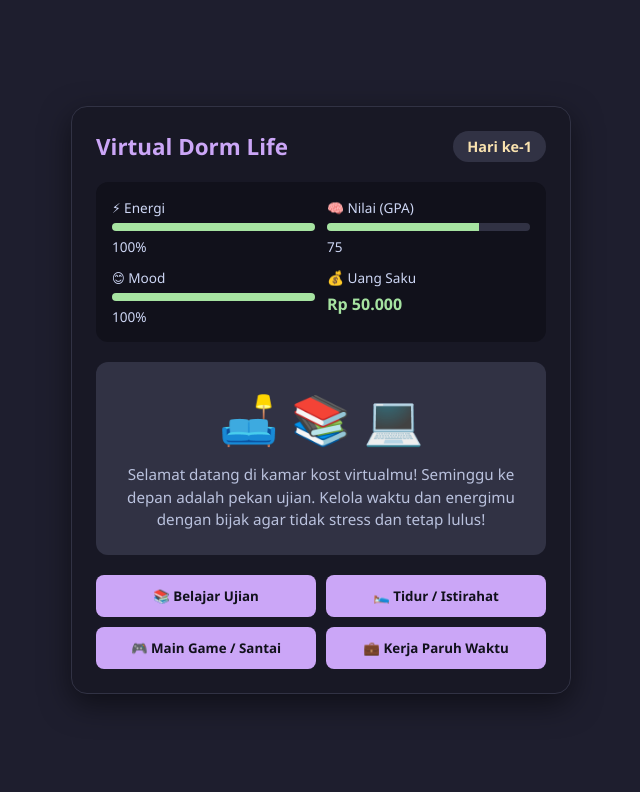
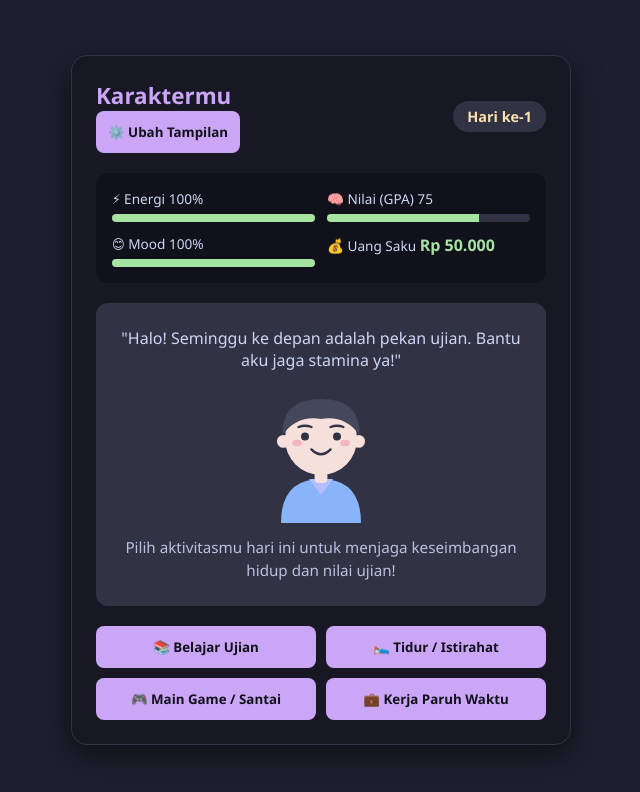
Before and after one commit to chsycntkaaa/game-virtual-sederhana, a plain HTML site: page index.html in a window 1280 px wide. Shown: the whole page, without its empty margins (319-959 px from the left). Drawn offline with Linux system fonts and the light colour scheme.

Commit message:
Fix HTML structure and update character customization

```diff
--- a/index.html
+++ b/index.html
@@ -1,47 +1,107 @@
-<!DOCTYPE1 html>
+<!DOCTYPE html>
 <html lang="id">
 <head>
     <meta charset="UTF-8">
     <meta name="viewport" content="width=device-width, initial-scale=1.0">
-    <title>Virtual Dormitory Life</title>
+    <title>Virtual Dorm Life - Character Edition</title>
     <link rel="stylesheet" href="style.css">
 </head>
 <body>
     <div class="game-container">
         <!-- Header & Info Hari -->
         <header>
-            <h1>Virtual Dorm Life</h1>
+            <div class="profile-info">
+                <h1 id="char-name-display">Karaktermu</h1>
+                <button class="btn-customize" onclick="openCustomizeModal()">⚙️ Ubah Tampilan</button>
+            </div>
             <div id="day-display" class="day-badge">Hari ke-1</div>
         </header>
 
-        <!-- Panel Status / Statistik Karakter -->
+        <!-- Panel Status / Statistik -->
         <section class="stats-panel">
             <div class="stat-item">
+                <div class="stat-header">
                     <span>⚡ Energi</span>
-                <div class="progress-bar"><div id="energy-bar" class="fill"></div></div>
                     <span id="energy-val">100%</span>
                 </div>
+                <div class="progress-bar"><div id="energy-bar" class="fill fill-energy"></div></div>
+            </div>
             <div class="stat-item">
+                <div class="stat-header">
                     <span>🧠 Nilai (GPA)</span>
-                <div class="progress-bar"><div id="grades-bar" class="fill"></div></div>
                     <span id="grades-val">75</span>
                 </div>
+                <div class="progress-bar"><div id="grades-bar" class="fill fill-grades"></div></div>
+            </div>
             <div class="stat-item">
+                <div class="stat-header">
                     <span>😊 Mood</span>
-                <div class="progress-bar"><div id="mood-bar" class="fill"></div></div>
                     <span id="mood-val">100%</span>
                 </div>
+                <div class="progress-bar"><div id="mood-bar" class="fill fill-mood"></div></div>
+            </div>
             <div class="stat-item">
+                <div class="stat-header">
                     <span>💰 Uang Saku</span>
                     <span id="money-val" class="money-text">Rp 50.000</span>
                 </div>
+            </div>
         </section>
 
-        <!-- Area Narasi & Kamar Virtual -->
+        <!-- Area Visual Karakter & Narasi -->
         <main class="game-body">
             <div class="room-screen">
-                <div id="room-avatar">🛋️ 📚 💻</div>
-                <p id="story-text">Selamat datang di kamar kost virtualmu! Seminggu ke depan adalah pekan ujian. Kelola waktu dan energimu dengan bijak agar tidak stress dan tetap lulus!</p>
+                <!-- Balon Dialog Karakter -->
+                <div class="speech-bubble" id="speech-bubble">
+                    "Halo! Seminggu ke depan adalah pekan ujian. Bantu aku jaga stamina ya!"
+                </div>
+
+                <!-- SVG Visual Avatar Dinamis -->
+                <div class="character-box" onclick="triggerCharTalk()">
+                    <svg id="character-svg" viewBox="0 0 200 200" width="160" height="160">
+                        <!-- Badan & Baju -->
+                        <path id="svg-shirt" d="M 50 190 Q 50 135 100 135 Q 150 135 150 190 Z" fill="#89b4fa" />
+                        <path d="M 85 135 L 100 155 L 115 135 Z" fill="#b4befe" />
+
+                        <!-- Kepala & Leher -->
+                        <rect x="92" y="120" width="16" height="20" fill="#f5e0dc" rx="5" />
+                        <circle cx="100" cy="85" r="45" fill="#f5e0dc" />
+
+                        <!-- Telinga -->
+                        <circle cx="53" cy="88" r="8" fill="#f5e0dc" />
+                        <circle cx="147" cy="88" r="8" fill="#f5e0dc" />
+
+                        <!-- Rambut (Dapat Diubah) -->
+                        <path id="svg-hair" d="M 52 80 Q 50 35 100 35 Q 150 35 148 80 Q 130 55 100 60 Q 70 55 52 80 Z" fill="#45475a" />
+
+                        <!-- Wajah (Mata, Alis, Mulut) -->
+                        <g id="svg-face-features">
+                            <!-- Alis -->
+                            <path id="eyebrow-l" d="M 72 70 Q 80 67 88 70" stroke="#313244" stroke-width="3" stroke-linecap="round" fill="none"/>
+                            <path id="eyebrow-r" d="M 112 70 Q 120 67 128 70" stroke="#313244" stroke-width="3" stroke-linecap="round" fill="none"/>
+                            <!-- Mata -->
+                            <circle id="eye-l" cx="80" cy="82" r="5" fill="#313244" />
+                            <circle id="eye-r" cx="120" cy="82" r="5" fill="#313244" />
+                            <!-- Pipi Merah -->
+                            <ellipse cx="70" cy="90" rx="6" ry="4" fill="#f38ba8" opacity="0.5" />
+                            <ellipse cx="130" cy="90" rx="6" ry="4" fill="#f38ba8" opacity="0.5" />
+                            <!-- Mulut -->
+                            <path id="svg-mouth" d="M 88 98 Q 100 110 112 98" stroke="#313244" stroke-width="3" stroke-linecap="round" fill="none" />
+                        </g>
+
+                        <!-- Aksesoris Kacamata (Dapat Dinyalakan) -->
+                        <g id="svg-glasses" class="hidden">
+                            <rect x="66" y="74" width="28" height="18" rx="4" fill="none" stroke="#11111b" stroke-width="3"/>
+                            <rect x="106" y="74" width="28" height="18" rx="4" fill="none" stroke="#11111b" stroke-width="3"/>
+                            <line x1="94" y1="82" x2="106" y2="82" stroke="#11111b" stroke-width="3"/>
+                        </g>
+
+                        <!-- Efek Status Status Overhead (Stres / Lelah) -->
+                        <text id="status-icon" x="140" y="55" font-size="22" class="hidden">💬</text>
+                    </svg>
+                </div>
+
+                <p id="story-text">Pilih aktivitasmu hari ini untuk menjaga keseimbangan hidup dan nilai ujian!</p>
             </div>
 
             <!-- Tombol Aksi Player -->
@@ -53,11 +113,46 @@
             </div>
         </main>
 
-        <!-- Modal Game Over / Reset -->
-        <div id="modal-overlay" class="hidden">
+        <!-- Modal Kustomisasi Karakter -->
+        <div id="customize-modal" class="modal-overlay hidden">
+            <div class="modal-content">
+                <h2>Kustomisasi Karakter</h2>
+
+                <div class="form-group">
+                    <label for="input-name">Nama Karakter:</label>
+                    <input type="text" id="input-name" value="Budi" maxlength="12">
+                </div>
+
+                <div class="form-group">
+                    <label>Gaya Rambut:</label>
+                    <select id="select-hair" onchange="previewCharacter()">
+                        <option value="short">Rapi / Short Cut</option>
+                        <option value="wavy">Poni / Wavy</option>
+                        <option value="bun">Sanggul / Top Bun</option>
+                    </select>
+                </div>
+
+                <div class="form-group">
+                    <label>Warna Baju:</label>
+                    <input type="color" id="input-shirt-color" value="#89b4fa" onchange="previewCharacter()">
+                </div>
+
+                <div class="form-group checkbox-group">
+                    <input type="checkbox" id="check-glasses" onchange="previewCharacter()">
+                    <label for="check-glasses">Pakai Kacamata</label>
+                </div>
+
+                <div class="modal-actions">
+                    <button onclick="saveCustomization()">Simpan ✨</button>
+                </div>
+            </div>
+        </div>
+
+        <!-- Modal Game Over / End Game -->
+        <div id="modal-overlay" class="modal-overlay hidden">
             <div class="modal-content">
                 <h2 id="modal-title">Game Over</h2>
-                <p id="modal-desc">Karaktermu mengalami kelahan ekstrem.</p>
+                <p id="modal-desc">Karaktermu mengalami kelelahan ekstrem.</p>
                 <button onclick="resetGame()">Main Lagi 🔄</button>
             </div>
         </div>
```
Lines whose indentation alone changed are shown as unchanged.
